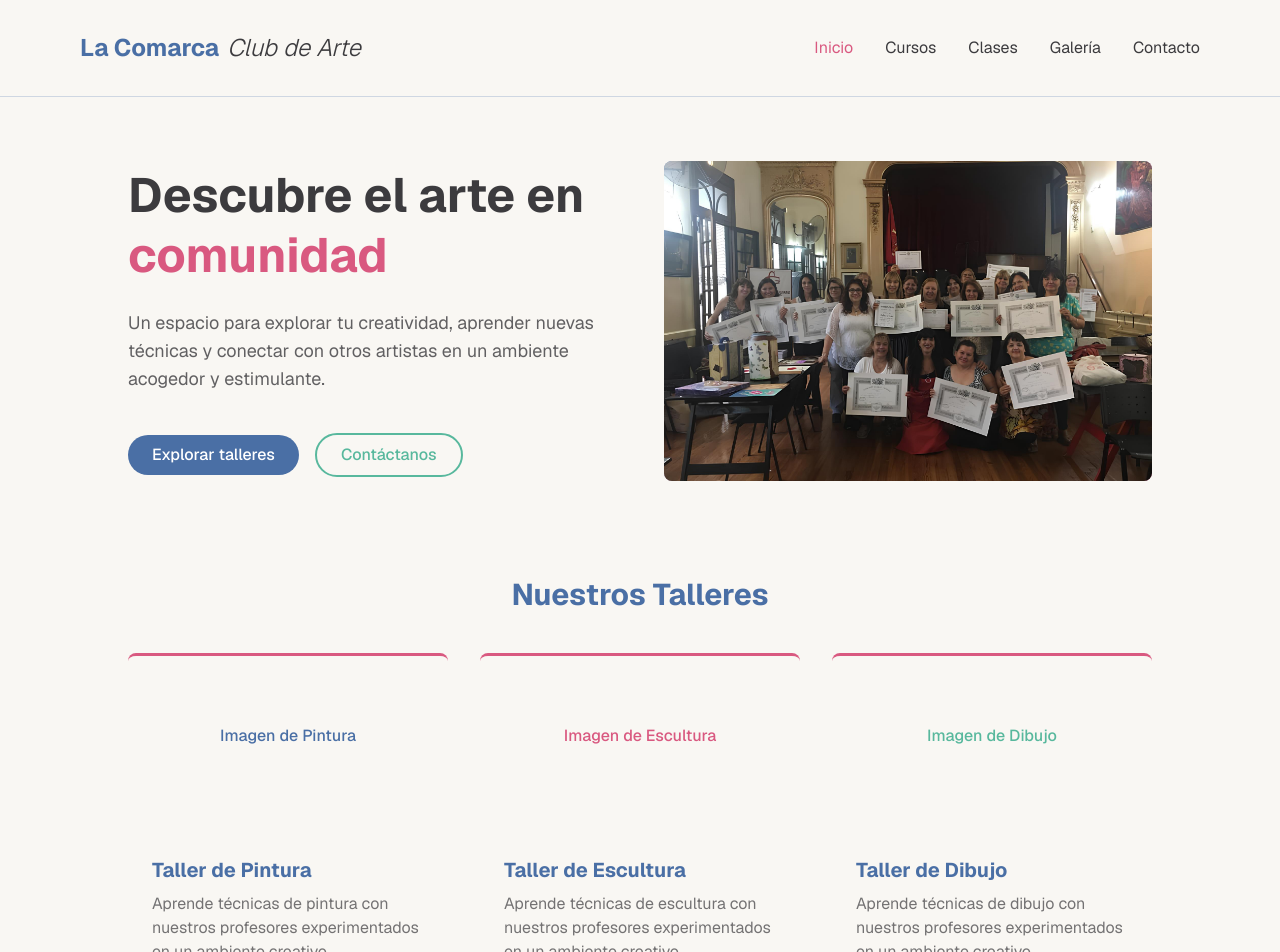
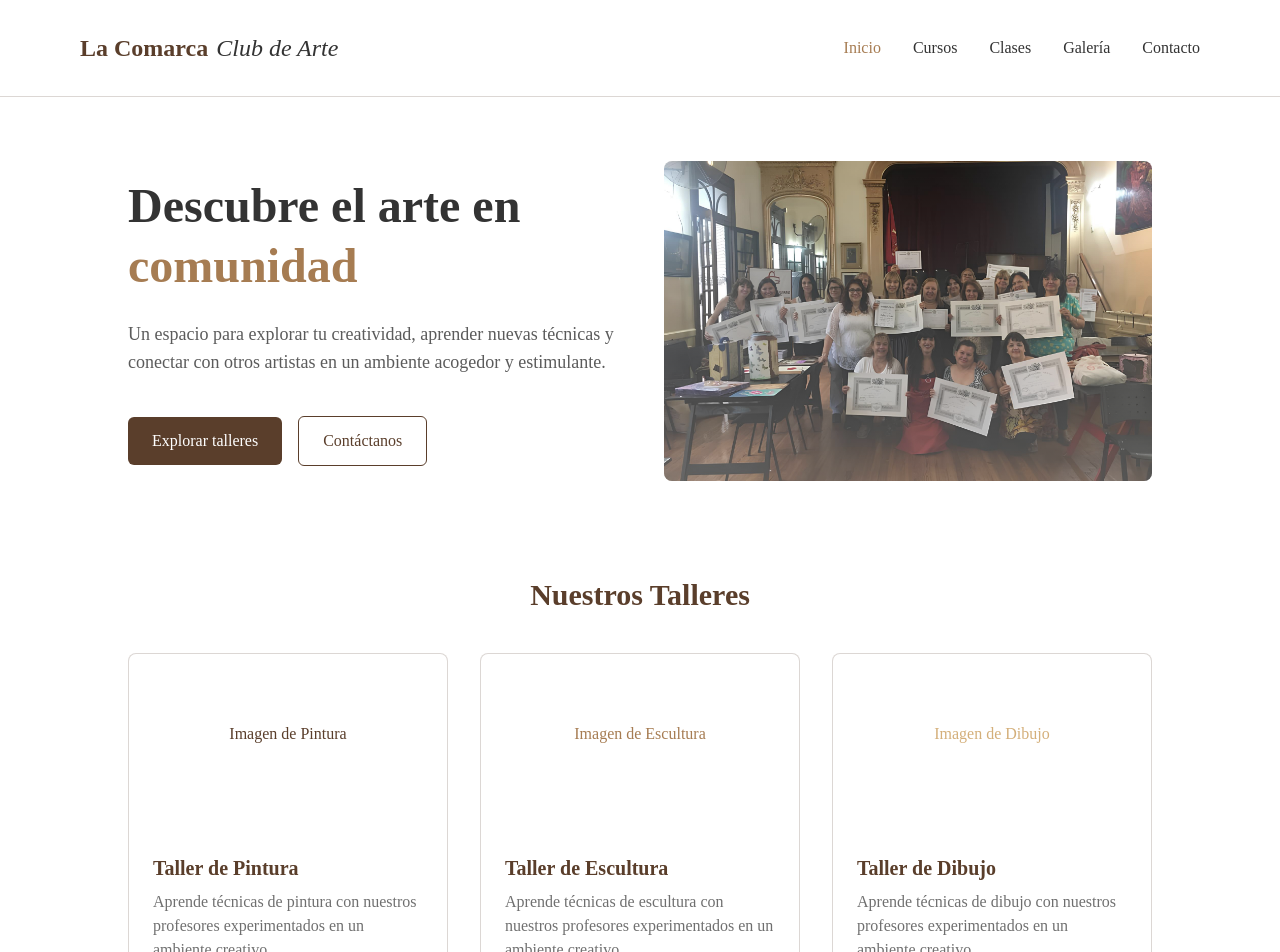
Before and after one commit to AlejandroOtero97/veronica-pagina, a Next.js app: page / in a window 1280 px wide. Shown: the top 952 px of the page. Built offline with nearby package versions, Linux system fonts and the light colour scheme.

Commit message:
navbar component

```diff
--- /dev/null
+++ b/src/components/Footer.js
@@ -0,0 +1,20 @@
+export default function Footer() {
+  return (
+    <footer className="px-8 py-10 sm:px-20 border-t border-[var(--color-primary-light)]/30 text-sm font-didot">
+      <div className="max-w-5xl mx-auto flex flex-col sm:flex-row justify-between items-center gap-6">
+        <div className="text-center sm:text-left">
+          <div className="font-bold mb-2 text-[var(--color-primary)]">La Comarca <span className="font-light italic">Club de Arte</span></div>
+          <p className="opacity-70">Un espacio para crear y conectar con el arte</p>
+        </div>
+        <div className="flex gap-8">
+          <a href="https://instagram.com" target="_blank" rel="noopener noreferrer" className="hover:text-[var(--color-secondary)] transition-colors">Instagram</a>
+          <a href="https://facebook.com" target="_blank" rel="noopener noreferrer" className="hover:text-[var(--color-secondary)] transition-colors">Facebook</a>
+          <a href="https://wa.me/1234567890" target="_blank" rel="noopener noreferrer" className="hover:text-[var(--color-secondary)] transition-colors">WhatsApp</a>
+        </div>
+        <div className="opacity-70">
+          © {new Date().getFullYear()} La Comarca Club de Arte
+        </div>
+      </div>
+    </footer>
+  );
+}
--- /dev/null
+++ b/src/components/Layout.js
@@ -0,0 +1,14 @@
+import Navigation from './Navigation';
+import Footer from './Footer';
+
+export default function Layout({ children }) {
+  return (
+    <div className="min-h-screen bg-[var(--color-background)] text-[var(--color-neutral)] font-didot">
+      <Navigation />
+      <main className="px-8 py-12 sm:px-20 sm:py-16">
+        {children}
+      </main>
+      <Footer />
+    </div>
+  );
+}
--- /dev/null
+++ b/src/components/Navigation.js
@@ -0,0 +1,35 @@
+import Link from "next/link";
+import { useRouter } from "next/router";
+
+export default function Navigation() {
+  const router = useRouter();
+
+  // Helper function to determine if a link is active
+  const isActive = (path) => router.pathname === path;
+
+  return (
+    <header className="px-8 py-6 sm:px-20 sm:py-8 flex justify-between items-center border-b border-[var(--color-primary-light)]/30">
+      <div className="text-2xl font-bold font-didot">
+        <span className="text-[var(--color-primary)]">La Comarca</span>
+        <span className="font-light italic ml-2">Club de Arte</span>
+      </div>
+      <nav className="hidden sm:flex gap-8 font-didot">
+        <Link href="/" className={isActive("/") ? "text-[var(--color-secondary)]" : "hover:text-[var(--color-primary)] transition-colors"}>
+          Inicio
+        </Link>
+        <Link href="/cursos" className={isActive("/cursos") ? "text-[var(--color-secondary)]" : "hover:text-[var(--color-primary)] transition-colors"}>
+          Cursos
+        </Link>
+        <Link href="/clases" className={isActive("/clases") ? "text-[var(--color-secondary)]" : "hover:text-[var(--color-primary)] transition-colors"}>
+          Clases
+        </Link>
+        <Link href="/galeria" className={isActive("/galeria") ? "text-[var(--color-secondary)]" : "hover:text-[var(--color-primary)] transition-colors"}>
+          Galería
+        </Link>
+        <Link href="/contacto" className={isActive("/contacto") ? "text-[var(--color-secondary)]" : "hover:text-[var(--color-primary)] transition-colors"}>
+          Contacto
+        </Link>
+      </nav>
+    </header>
+  );
+}
--- a/src/pages/_app.js
+++ b/src/pages/_app.js
@@ -1,22 +1,11 @@
-import "@/styles/globals.css";
-import '../styles/colorTheme.css';
-import { Geist, Geist_Mono } from "next/font/google";
-
-const geistSans = Geist({
-  variable: "--font-geist-sans",
-  subsets: ["latin"],
-});
-
-const geistMono = Geist_Mono({
-  variable: "--font-geist-mono",
-  subsets: ["latin"],
-});
+import '../styles/globals.css';
+import Layout from '../components/Layout';
 
 function MyApp({ Component, pageProps }) {
   return (
-    <div className={`${geistSans.variable} ${geistMono.variable}`}>
+    <Layout>
       <Component {...pageProps} />
-    </div>
+    </Layout>
   );
 }
 
--- a/src/pages/index.js
+++ b/src/pages/index.js
@@ -1,37 +1,7 @@
 import Image from 'next/image';
-import Link from "next/link";
-import { Geist, Geist_Mono } from "next/font/google";
-
-const geistSans = Geist({
-  variable: "--font-geist-sans",
-  subsets: ["latin"],
-});
-
-const geistMono = Geist_Mono({
-  variable: "--font-geist-mono",
-  subsets: ["latin"],
-});
 
 export default function Home() {
   return (
-    <div
-      className={`${geistSans.variable} ${geistMono.variable} min-h-screen bg-[var(--color-background)] text-[var(--color-neutral)] font-[family-name:var(--font-geist-sans)]`}
-    >
-      <header className="px-8 py-6 sm:px-20 sm:py-8 flex justify-between items-center border-b border-[var(--color-primary-light)]/30">
-        <div className="text-2xl font-bold">
-          <span className="text-[var(--color-primary)]">La Comarca</span>
-          <span className="font-light italic ml-2">Club de Arte</span>
-        </div>
-        <nav className="hidden sm:flex gap-8">
-          <Link href="/" className="text-[var(--color-secondary)]">Inicio</Link>
-          <Link href="/cursos" className="hover:text-[var(--color-primary)] transition-colors">Cursos</Link>
-          <Link href="/clases" className="hover:text-[var(--color-primary)] transition-colors">Clases</Link>
-          <Link href="/galeria" className="hover:text-[var(--color-primary)] transition-colors">Galería</Link>
-          <Link href="/contacto" className="hover:text-[var(--color-primary)] transition-colors">Contacto</Link>
-        </nav>
-      </header>
-
-      <main className="px-8 py-12 sm:px-20 sm:py-16">
     <section className="flex flex-col gap-8 max-w-5xl mx-auto">
       {/* Hero Section */}
       <div className="flex flex-col-reverse md:flex-row gap-12 items-center">
@@ -135,24 +105,5 @@ export default function Home() {
         </form>
       </section>
     </section>
-      </main>
-
-      <footer className="px-8 py-10 sm:px-20 border-t border-[var(--color-primary-light)]/30 text-sm">
-        <div className="max-w-5xl mx-auto flex flex-col sm:flex-row justify-between items-center gap-6">
-          <div className="text-center sm:text-left">
-            <div className="font-bold mb-2 text-[var(--color-primary)]">La Comarca <span className="font-light italic">Club de Arte</span></div>
-            <p className="opacity-70">Un espacio para crear y conectar con el arte</p>
-          </div>
-          <div className="flex gap-8">
-            <a href="https://instagram.com" target="_blank" rel="noopener noreferrer" className="hover:text-[var(--color-secondary)] transition-colors">Instagram</a>
-            <a href="https://facebook.com" target="_blank" rel="noopener noreferrer" className="hover:text-[var(--color-secondary)] transition-colors">Facebook</a>
-            <a href="https://wa.me/1234567890" target="_blank" rel="noopener noreferrer" className="hover:text-[var(--color-secondary)] transition-colors">WhatsApp</a>
-          </div>
-          <div className="opacity-70">
-            © {new Date().getFullYear()} La Comarca Club de Arte
-          </div>
-        </div>
-      </footer>
-    </div>
   );
 }
--- a/src/styles/globals.css
+++ b/src/styles/globals.css
@@ -1,15 +1,23 @@
 @import "tailwindcss";
+@import url('https://fonts.cdnfonts.com/css/didot');
 
 :root {
   --background: #ffffff;
   --foreground: #171717;
+  --color-background: #ffffff;
+  --color-background-alt: #f9f9f9;
+  --color-neutral: #333333;
+  --color-primary: #5a3e2b;
+  --color-primary-light: #8a7b70;
+  --color-secondary: #a67c52;
+  --color-accent: #d4af7a;
 }
 
 @theme inline {
   --color-background: var(--background);
   --color-foreground: var(--foreground);
-  --font-sans: var(--font-geist-sans);
-  --font-mono: var(--font-geist-mono);
+  --font-sans: 'Didot', serif;
+  --font-mono: 'Didot', serif;
 }
 
 @media (prefers-color-scheme: dark) {
@@ -19,8 +27,44 @@
   }
 }
 
+html, body {
+  font-family: 'Didot', serif;
+}
+
 body {
   background: var(--background);
   color: var(--foreground);
-  font-family: Arial, Helvetica, sans-serif;
+  font-family: 'Didot', serif;
 }
+
+.font-didot {
+  font-family: 'Didot', serif;
+}
+
+/* Add your other global styles here */
+
+/* Button styles */
+.btn-artistic {
+  @apply px-6 py-3 bg-[var(--color-primary)] text-white rounded-md hover:bg-[var(--color-primary-light)] transition-colors font-medium;
+}
+
+.btn-artistic-outline {
+  @apply px-6 py-3 border border-[var(--color-primary)] text-[var(--color-primary)] rounded-md hover:bg-[var(--color-primary)]/10 transition-colors font-medium;
+}
+
+.btn-artistic-secondary {
+  @apply px-6 py-3 bg-[var(--color-secondary)] text-white rounded-md hover:bg-[var(--color-secondary)]/80 transition-colors font-medium;
+}
+
+/* Card styles */
+.art-card {
+  @apply bg-[var(--color-background)] border border-[var(--color-primary-light)]/30 rounded-lg overflow-hidden transition-all hover:shadow-md;
+}
+
+.art-panel {
+  @apply bg-[var(--color-background)] border border-[var(--color-primary-light)]/30 rounded-lg p-8 shadow-sm;
+}
+
+.art-gradient {
+  @apply after:absolute after:inset-0 after:bg-gradient-to-t after:from-[var(--color-background)]/30 after:to-transparent;
+}
```
Lines whose indentation alone changed are shown as unchanged.
